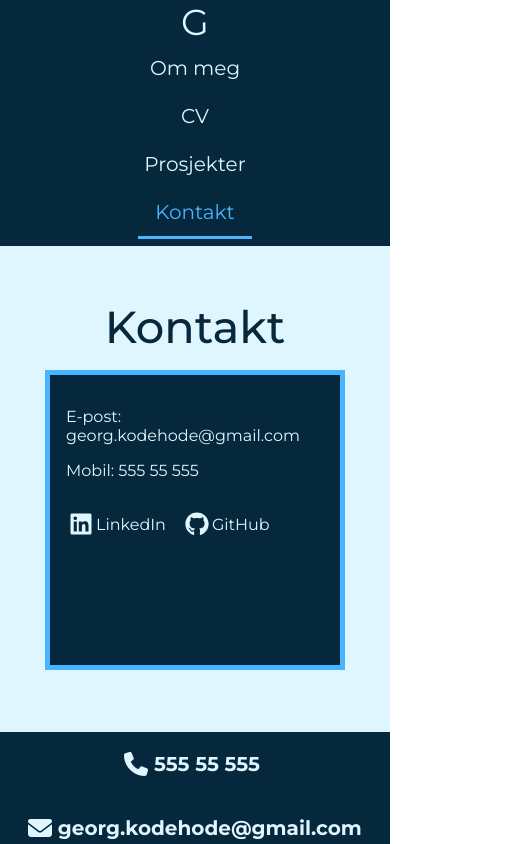
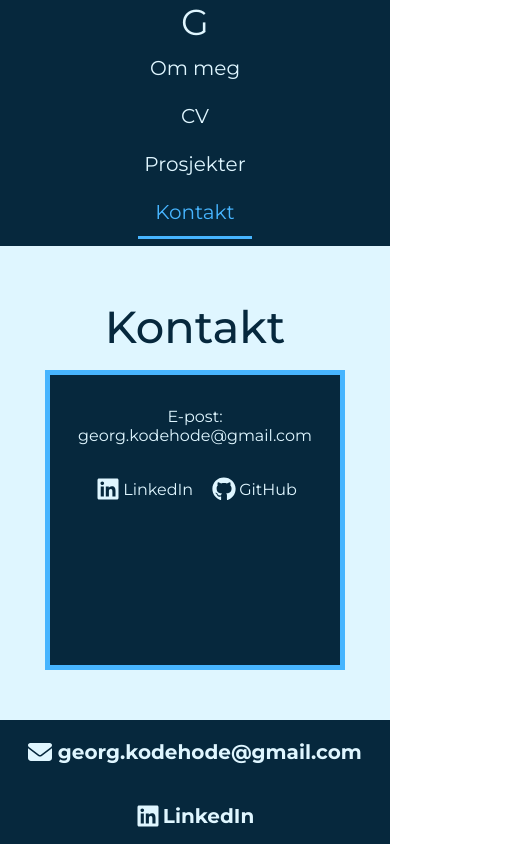
Before and after one commit to Georg-Kodehode/my-portfolio, a React (Create React App) app: page /#/contact in a window 390 px wide. Shown: the top 844 px of the page, 520 px wide, since content can reach past the window. Built offline with nearby package versions, Linux system fonts and the light colour scheme.

Commit message:
fix header for mobile and other small fixes

```diff
--- a/src/components/Footer.jsx
+++ b/src/components/Footer.jsx
@@ -1,4 +1,3 @@
-import { Link } from "react-router-dom";
 import StyledFooter from "../components/footerComponents/StyledFooter";
 import ContactWrapper from "../components/footerComponents/ContactWrapper";
 import ContactSeparator from "./footerComponents/ContactSeparator";
@@ -8,24 +7,24 @@ const Footer = () => {
   return (
     <StyledFooter>
       <div className="footer-content-wrapper">
-        <p>Georg kodehode - 2022</p>
+        <p>Georg Stava - 2022</p>
         <ContactWrapper className="contact-methods">
-          <AlignFooter>
+          {/* <AlignFooter>
             <svg
               height="24px"
               width="24px"
               xmlns="http://www.w3.org/2000/svg"
               viewBox="0 0 512 512"
-            >
-              {/* ! Font Awesome Pro 6.2.1 by @fontawesome - https://fontawesome.com License - https://fontawesome.com/license (Commercial License) Copyright 2022 Fonticons, Inc. */}
-              <path
+            > */}
+          {/* ! Font Awesome Pro 6.2.1 by @fontawesome - https://fontawesome.com License - https://fontawesome.com/license (Commercial License) Copyright 2022 Fonticons, Inc. */}
+          {/* <path
                 fill="#dff6ff"
                 d="M164.9 24.6c-7.7-18.6-28-28.5-47.4-23.2l-88 24C12.1 30.2 0 46 0 64C0 311.4 200.6 512 448 512c18 0 33.8-12.1 38.6-29.5l24-88c5.3-19.4-4.6-39.7-23.2-47.4l-96-40c-16.3-6.8-35.2-2.1-46.3 11.6L304.7 368C234.3 334.7 177.3 277.7 144 207.3L193.3 167c13.7-11.2 18.4-30 11.6-46.3l-40-96z"
               />
             </svg>
             &nbsp;555 55 555&nbsp;
           </AlignFooter>
-          <ContactSeparator className="contact-separator">|</ContactSeparator>
+          <ContactSeparator className="contact-separator">|</ContactSeparator> */}
           <AlignFooter>
             &nbsp;
             <svg
@@ -46,7 +45,7 @@ const Footer = () => {
           <AlignFooter>
             &nbsp;
             <a
-              href="https://www.google.com/"
+              href="https://www.linkedin.com/in/georg-stava-9171a248/"
               target="_blank"
               rel="noreferrer"
               className="contact-website-name-link"
--- a/src/components/Header.jsx
+++ b/src/components/Header.jsx
@@ -36,7 +36,6 @@ const Header = () => {
               >
                 Om meg
               </NavLink>
-              {/* <StyledLink to={"/about-me"}>Om meg</StyledLink> */}
             </StyledLi>
             <StyledLi>
               <NavLink
--- a/src/components/Logo.jsx
+++ b/src/components/Logo.jsx
@@ -1,5 +1,4 @@
 import styled from "styled-components";
-import { Link } from "react-router-dom";
 
 const Logo = styled.div`
   font-size: 2.25rem;
--- a/src/components/Push.jsx
+++ b/src/components/Push.jsx
@@ -3,7 +3,10 @@ import styled from "styled-components";
 const Push = styled.div`
   height: 6.5625rem;
   @media only screen and (max-width: 990px) {
-    height: 20rem;
+    // with phone number:
+    // height: 20rem;
+    // without phone number:
+    height: 16rem;
   }
 `;
 
--- a/src/components/Wrapper.jsx
+++ b/src/components/Wrapper.jsx
@@ -17,6 +17,10 @@ const Wrapper = styled.div`
     width: 80%;
   }
 
+  #contact-headline {
+    text-align: center;
+  }
+
   @media only screen and (max-width: 1315px) {
     .projects-wrapper > *,
     .main-content-wrapper a,
@@ -27,8 +31,12 @@ const Wrapper = styled.div`
   }
 
   @media only screen and (max-width: 990px) {
-    padding: 18.75rem 0 23.875rem 0;
-    margin-bottom: -20rem;
+    // with phone number:
+    // padding: 18.75rem 0 23.875rem 0;
+    // margin-bottom: -20rem;
+    // without phone number:
+    padding: 18.75rem 0 19.125rem 0;
+    margin-bottom: -16rem;
   }
 `;
 
--- a/src/components/contactPageComponents/ContactPageWrapper.jsx
+++ b/src/components/contactPageComponents/ContactPageWrapper.jsx
@@ -2,6 +2,9 @@ import styled from "styled-components";
 
 const ContactPageWrapper = styled.div`
   min-height: 18.75rem;
+  text-align: center;
+  display: flex;
+  justify-content: center;
 
   .contact-info-div {
     width: 50%;
@@ -14,7 +17,7 @@ const ContactPageWrapper = styled.div`
   }
   .contact-info-div .contact-links-wrapper {
     display: flex;
-    justify-content: left;
+    justify-content: center;
     gap: 1rem;
   }
   .contact-info-div p {
--- a/src/components/frontPageComponents/FrontPageWrapper.jsx
+++ b/src/components/frontPageComponents/FrontPageWrapper.jsx
@@ -16,8 +16,12 @@ const FrontPageWrapper = styled.div`
   }
 
   @media only screen and (max-width: 990px) {
-    padding: 18.75rem 0 23.875rem 0;
-    margin-bottom: -20rem;
+    // with phone number:
+    // padding: 18.75rem 0 23.875rem 0;
+    // margin-bottom: -20rem;
+    // without phone number:
+    padding: 18.75rem 0 19.125rem 0;
+    margin-bottom: -16rem;
     height: initial;
     h1 {
       text-align: center;
--- a/src/components/headerComponents/StyledHeader.jsx
+++ b/src/components/headerComponents/StyledHeader.jsx
@@ -18,6 +18,7 @@ const StyledHeader = styled.header`
   }
 
   @media only screen and (max-width: 990px) {
+    position: absolute;
     .header-content-wrapper {
       flex-direction: column;
       align-items: center;
--- a/src/index.css
+++ b/src/index.css
@@ -9,7 +9,6 @@ body {
   -moz-osx-font-smoothing: grayscale;
 }
 
-/* Georg la til dette (mellom kommentarene) */
 body {
   font-family: "Montserrat", sans-serif;
 }
@@ -22,7 +21,6 @@ body {
   height: 100%;
   width: 100%;
 }
-/* Georg la til dette (mellom kommentarene) */
 
 code {
   font-family: source-code-pro, Menlo, Monaco, Consolas, "Courier New",
--- a/src/pages/ContactPage.jsx
+++ b/src/pages/ContactPage.jsx
@@ -7,15 +7,15 @@ const ContactPage = () => {
   return (
     <Wrapper>
       <div className="main-content-wrapper projects-wrapper">
-        <SectionHeadline>Kontakt</SectionHeadline>
+        <SectionHeadline id="contact-headline">Kontakt</SectionHeadline>
         <ContactPageWrapper>
           <div className="contact-info-div">
             <p>E-post: georg.kodehode@gmail.com</p>
-            <p>Mobil: 555 55 555</p>
+            {/* <p>Mobil: 555 55 555</p> */}
             <div className="contact-links-wrapper">
               <p>
                 <a
-                  href="https://www.google.com/"
+                  href="https://www.linkedin.com/in/georg-stava-9171a248/"
                   target="_blank"
                   rel="noreferrer"
                   className="contact-website-name-link"
```
